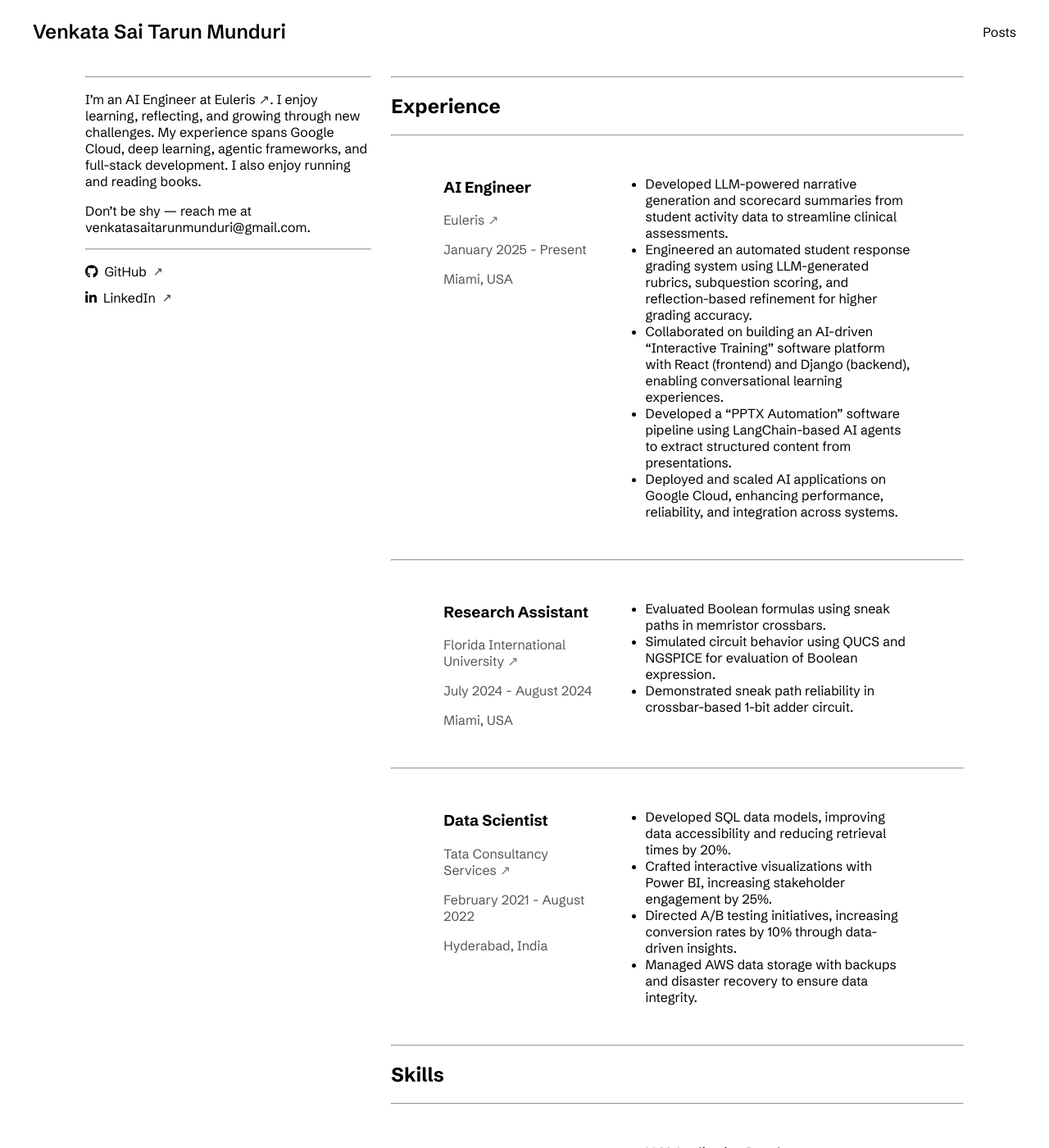
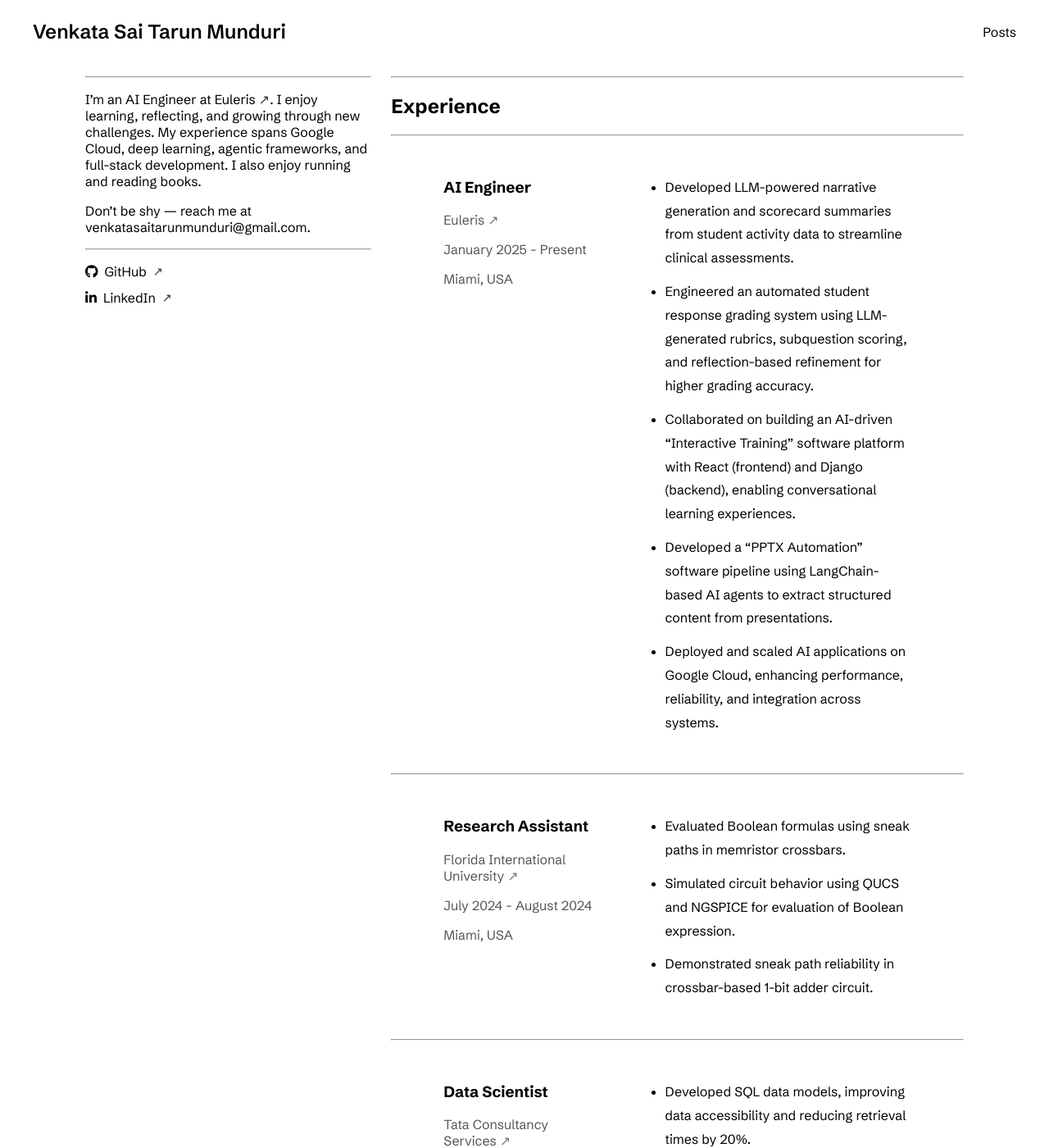
Before and after one commit to vmunduri/venkata.github.io, a Jekyll site: the page built from index.html, in a window 1280 px wide and 1400 px high. Shown: the whole window at 82% size. Built offline with Jekyll 4.4.1, drawn with Linux system fonts in a browser that asks for light colours.

Commit message:
add line spacing for li in section-right

```diff
--- a/_sass/layout.scss
+++ b/_sass/layout.scss
@@ -67,6 +67,16 @@
   .company:hover,.duration:hover,.location:hover{
     color:var(--text-color);
   }
+
+  .section-right ul {
+  list-style-position: outside;
+  margin-left: 1.5rem;   /* clean indentation */
+  line-height: 1.8;      /* increases vertical spacing between lines */
+}
+
+.section-right li {
+  margin-bottom: 0.75rem;  /* adds space between bullet points */
+}
 }
 
 }
```
